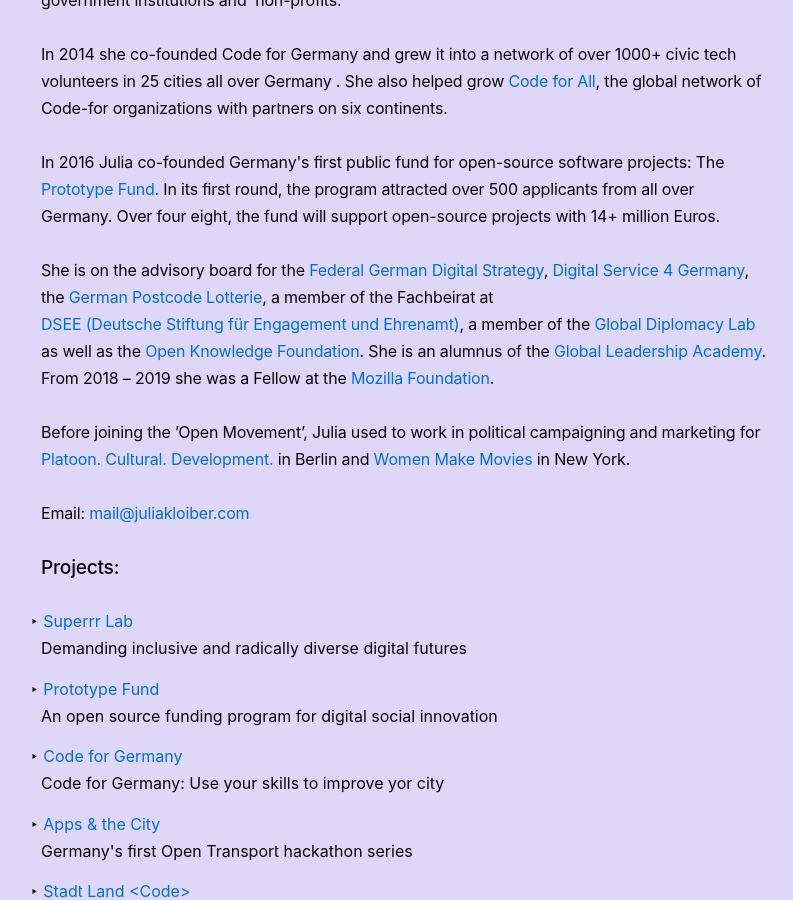
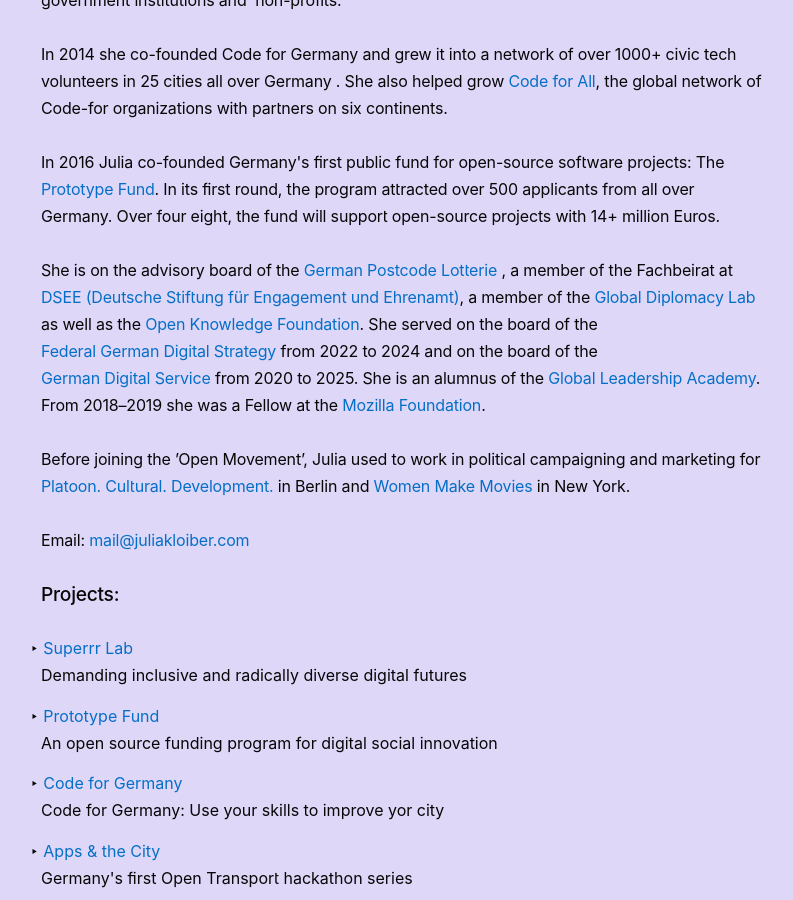
Before and after one commit to juliakloiber/juliakloiber.github.io, a Jekyll site: the page built from about.md, in a window 1280 px wide and 900 px high, scrolled down 688 px. Shown: the whole window, without its empty margins (235-1028 px from the left). Built offline with Jekyll 4.4.1, drawn with Linux system fonts in a browser that asks for light colours; some web fonts are replaced.

Commit message:
Update about.html

```diff
--- a/_layouts/about.html
+++ b/_layouts/about.html
@@ -60,16 +60,24 @@
                     Fund</span></a>. In its first round, the program attracted over 500 applicants from all over Germany. Over four eight, the fund will support open-source projects with 14+ million Euros.
         </p>
 
-        <p>
-            She is on the advisory board for the <a href="https://digitalstrategie-deutschland.de/beirat/">Federal German Digital Strategy</a>, <a href="https://digitalservice4germany.com/">Digital Service 4 Germany</a>, the <a itemprop="affiliation" itemscope
-                itemtype="https://schema.org/Organization" href="https://www.postcode-lotterie.de">
-                <meta itemprop="url" content="https://www.postcode-lotterie.de" />
-                <span itemprop="name">German Postcode Lotterie</span></a>, a member of the Fachbeirat at <a href="https://www.deutsche-stiftung-engagement-und-ehrenamt.de/">DSEE (Deutsche Stiftung für Engagement und Ehrenamt)</a>, a member of the <a
-                href="https://www.global-diplomacy-lab.org">Global Diplomacy Lab</a> as well as the <a
-                href="https://okfn.de/">Open Knowledge Foundation</a>. She is an alumnus
-            of the <a href="https://www.giz.de/expertise/html/8444.html">Global Leadership Academy</a>. From 2018 – 2019
-            she was a Fellow at the <a href="https://www.mozilla.org/en-US/foundation/">Mozilla Foundation</a>.
-        </p>
+       <p>
+    She is on the advisory board of the
+    <a itemprop="affiliation" itemscope itemtype="https://schema.org/Organization" href="https://www.postcode-lotterie.de">
+        <meta itemprop="url" content="https://www.postcode-lotterie.de" />
+        <span itemprop="name">German Postcode Lotterie</span>
+    </a>, a member of the Fachbeirat at
+    <a href="https://www.deutsche-stiftung-engagement-und-ehrenamt.de/">DSEE (Deutsche Stiftung für Engagement und Ehrenamt)</a>,
+    a member of the
+    <a href="https://www.global-diplomacy-lab.org">Global Diplomacy Lab</a> as well as the
+    <a href="https://okfn.de/">Open Knowledge Foundation</a>.
+    She served on the board of the
+    <a href="https://digitalstrategie-deutschland.de/">Federal German Digital Strategy</a> from 2022 to 2024 and on the board of the
+    <a href="https://digitalservice4germany.com/">German Digital Service</a> from 2020 to 2025.
+    She is an alumnus of the
+    <a href="https://www.giz.de/expertise/html/8444.html">Global Leadership Academy</a>.
+    From 2018–2019 she was a Fellow at the
+    <a href="https://www.mozilla.org/en-US/foundation/">Mozilla Foundation</a>.
+</p>
 
         <p>
             Before joining the ’Open Movement’, Julia used to work in political campaigning and marketing for <a
```
